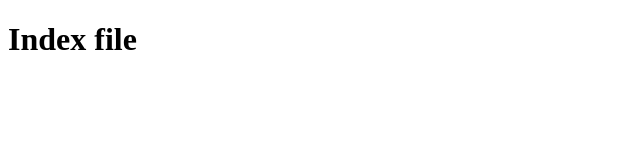
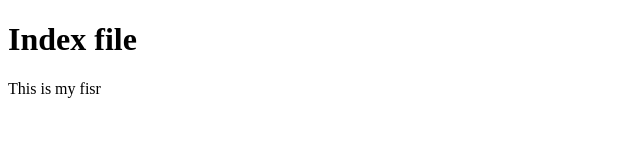
Before and after one commit to Holarmc/test_repo, a plain HTML site: page index.html in a window 1280 px wide. Shown: the whole page, without its empty margins (0-640 px from the left). Drawn offline with Linux system fonts and the light colour scheme.

Commit message:
Added a new <p> tag

```diff
--- a/index.html
+++ b/index.html
@@ -7,5 +7,6 @@
 </head>
 <body>
     <h1>Index file</h1>
+    <p>This is my fisr</p>
 </body>
 </html>
```
